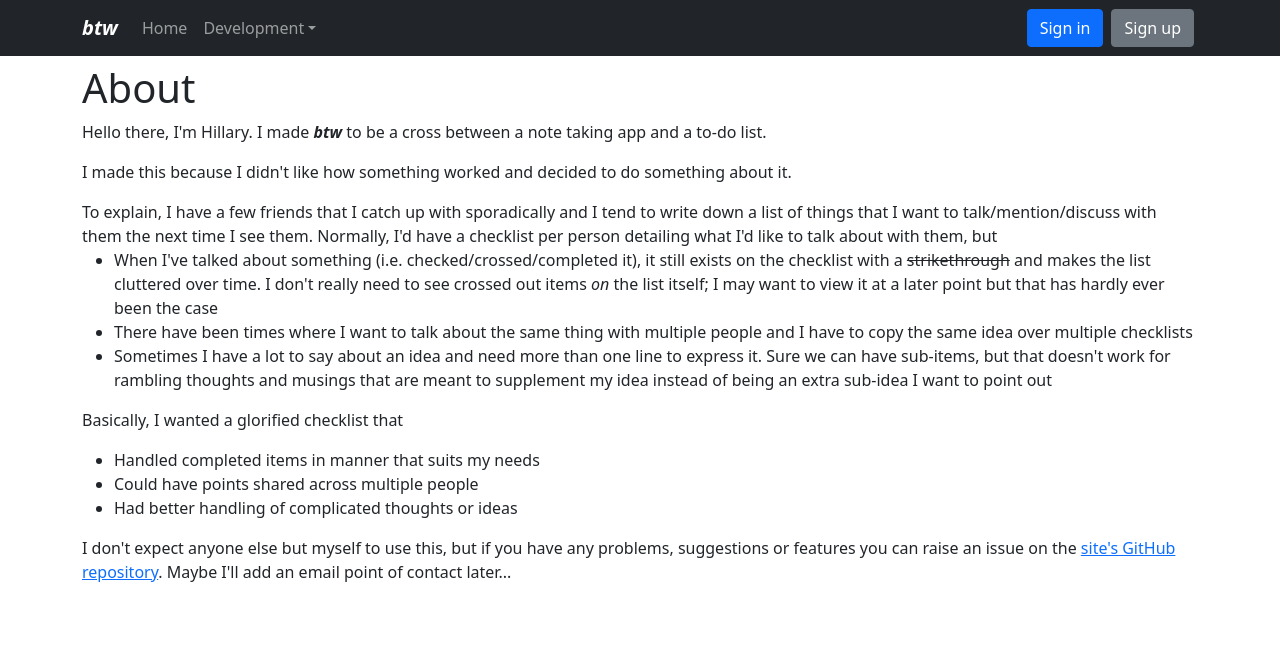
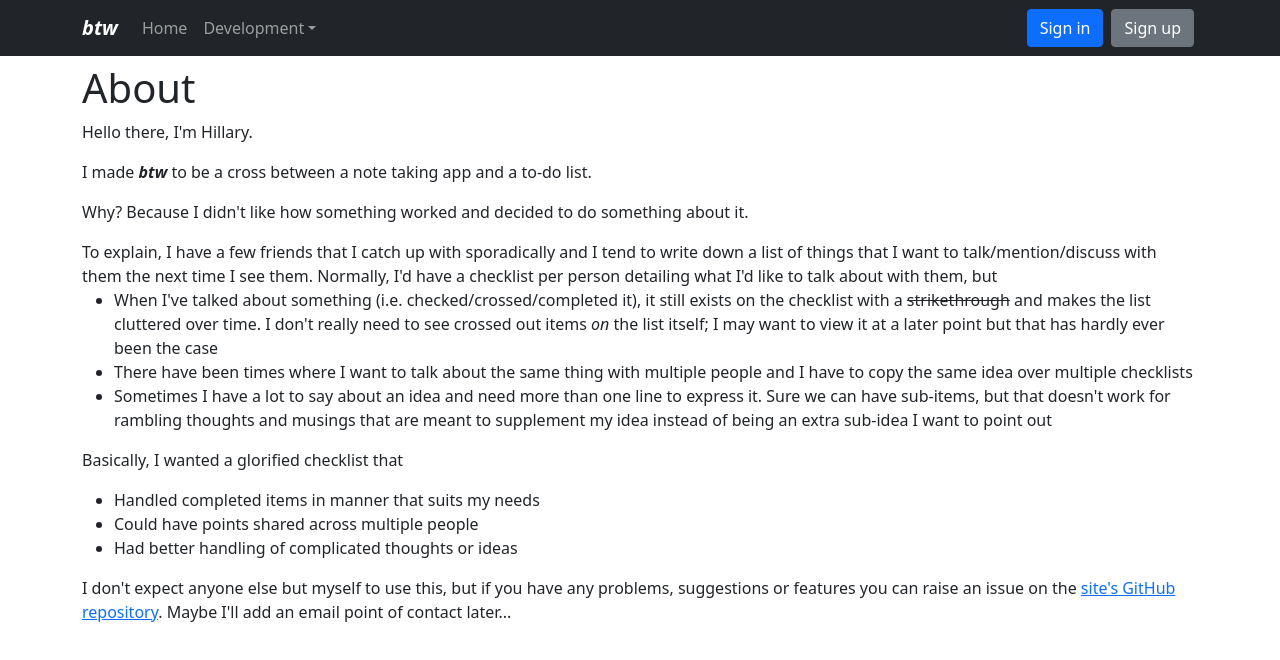
Before and after one commit to hillaryychan/btw, a React (Vite) app: page /about in a window 1280 px wide. Shown: the top 660 px of the page. Built offline with nearby package versions, Linux system fonts and the light colour scheme; no server answers.

Commit message:
Update wording in about page

```diff
--- a/src/pages/About.js
+++ b/src/pages/About.js
@@ -6,14 +6,14 @@ function About() {
   return (
     <Container className="mt-2">
       <h1>About</h1>
+      <p>Hello there, I&apos;m Hillary.</p>
       <p>
-        Hello there, I&apos;m Hillary. I made{" "}
-        <span style={styles.Brand}>btw</span> to be a cross between a note
-        taking app and a to-do list.{" "}
+        I made <span style={styles.Brand}>btw</span> to be a cross between a
+        note taking app and a to-do list.
       </p>
       <p>
-        I made this because I didn&apos;t like how something worked and decided
-        to do something about it.
+        Why? Because I didn&apos;t like how something worked and decided to do
+        something about it.
       </p>
       <p>
         To explain, I have a few friends that I catch up with sporadically and I
```
Also changed, not shown: 1 other file (tests, documents, lock files or other folders).
